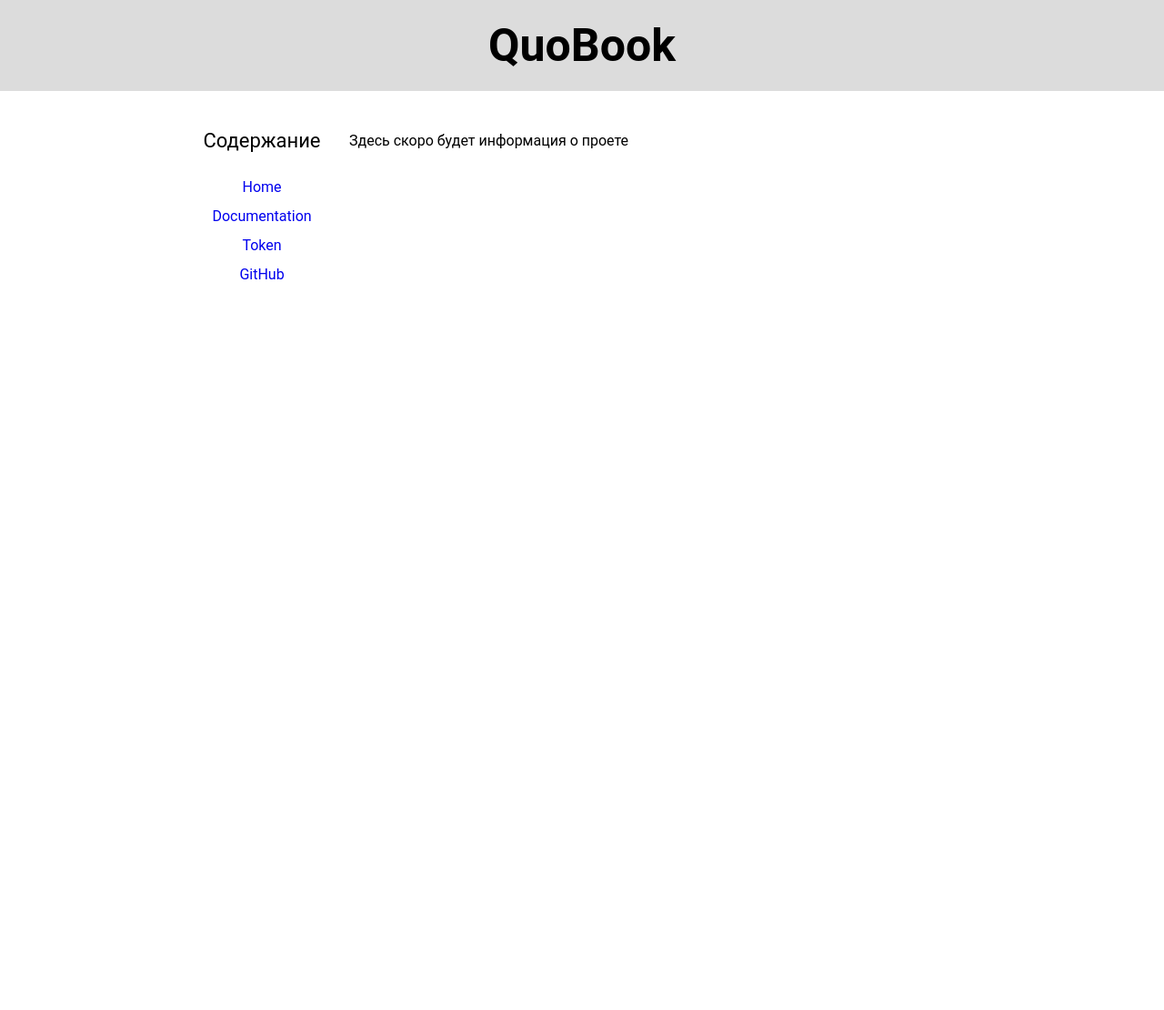
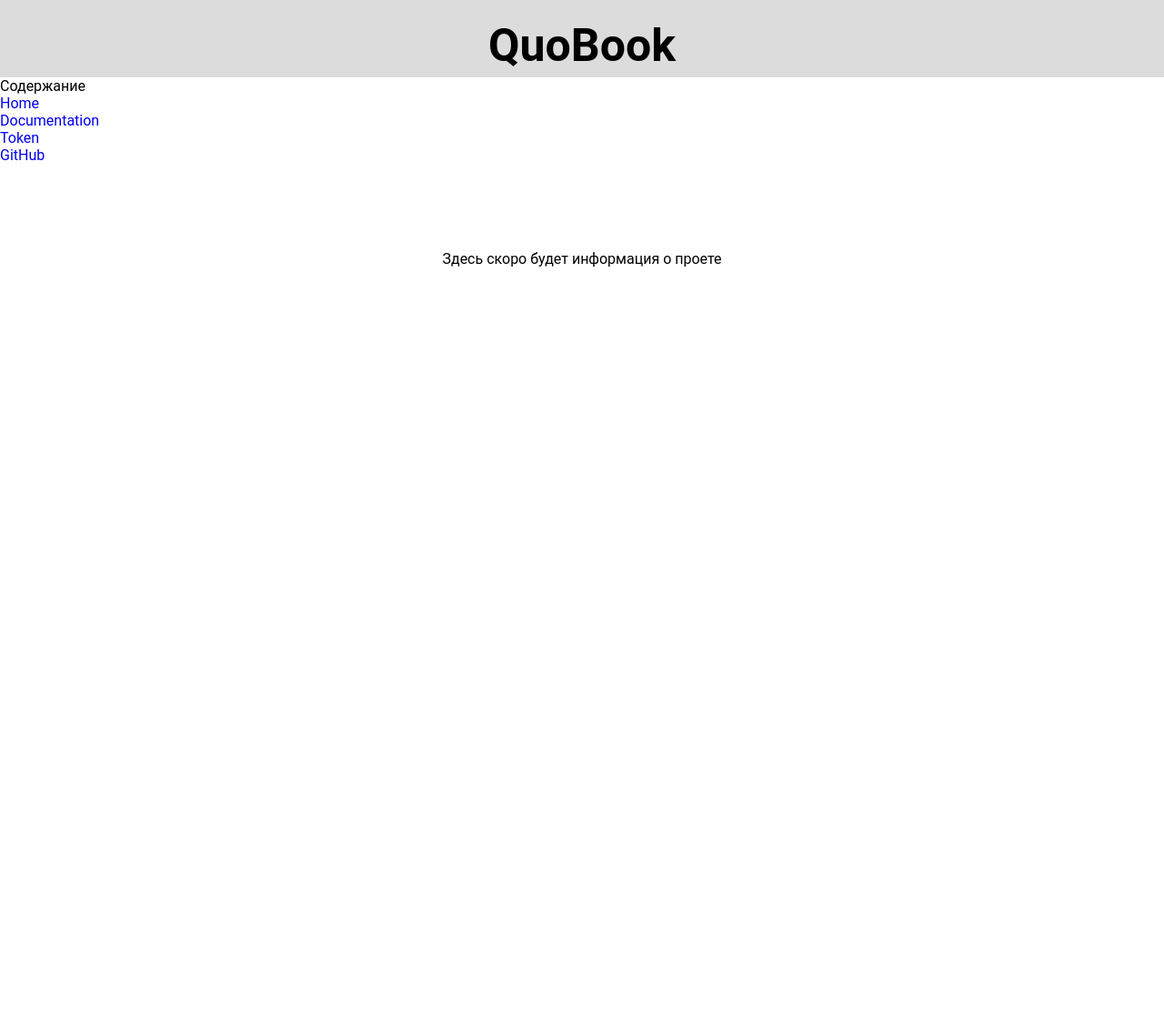
Before and after one commit to VGgog/QuoBook2.0, a Flask app: page / in a window 1280 px wide. Shown: the whole page at 91% size. Run offline with Flask 2, Linux system fonts and the light colour scheme.

Commit message:
Change web-site design

```diff
--- a/app/static/css/style.css
+++ b/app/static/css/style.css
@@ -18,37 +18,35 @@ body{
 h1{
 	text-align: center;
 	font-size: 50px;
-	height: 100px;
+	height: 85px;
 	background: #DCDCDC;
 	line-height: 2em;
 }
+.header_links{
+	height: 40px;
+	position: fixed;
+	text-align: center;
+	background: #D3D3D3;
+  width: 100%;
+
+}
+ul#links li{
+	display: inline-block;
+  padding: 0px 25px;
+  color: black;
+  margin: auto;
+  text-align: center;
+  line-height: 2.5em;
+}
 .content{
 	position: fixed;
-	margin-right: 20%;
-	margin-left: 30%;
+	margin-right: 25%;
+	margin-left: 25%;
 	right: 0;
 	width: 50%;
 	height: 100%;
 	line-height: 70px;
-	margin-top: 20px;
-	background: 	#ffffff;
-	border-radius: 5px;
+	margin-top: 70px;
+	background: #ffffff;
+	text-align: center;
 }
-.sidebar{
-	text-align: center;
-	position: fixed;
-	margin-left: 15%;
-	margin-top: 20px;
-	left: 0;
-	width: 15%;
-	height: 300px;
-	background: #ffffff;
-}
-.sidebar ul a{
-	font-size: 16px;
-	line-height: 2;
-}
-.sidebar header{
-	font-size: 22px;
-	line-height: 70px;
-}
```
